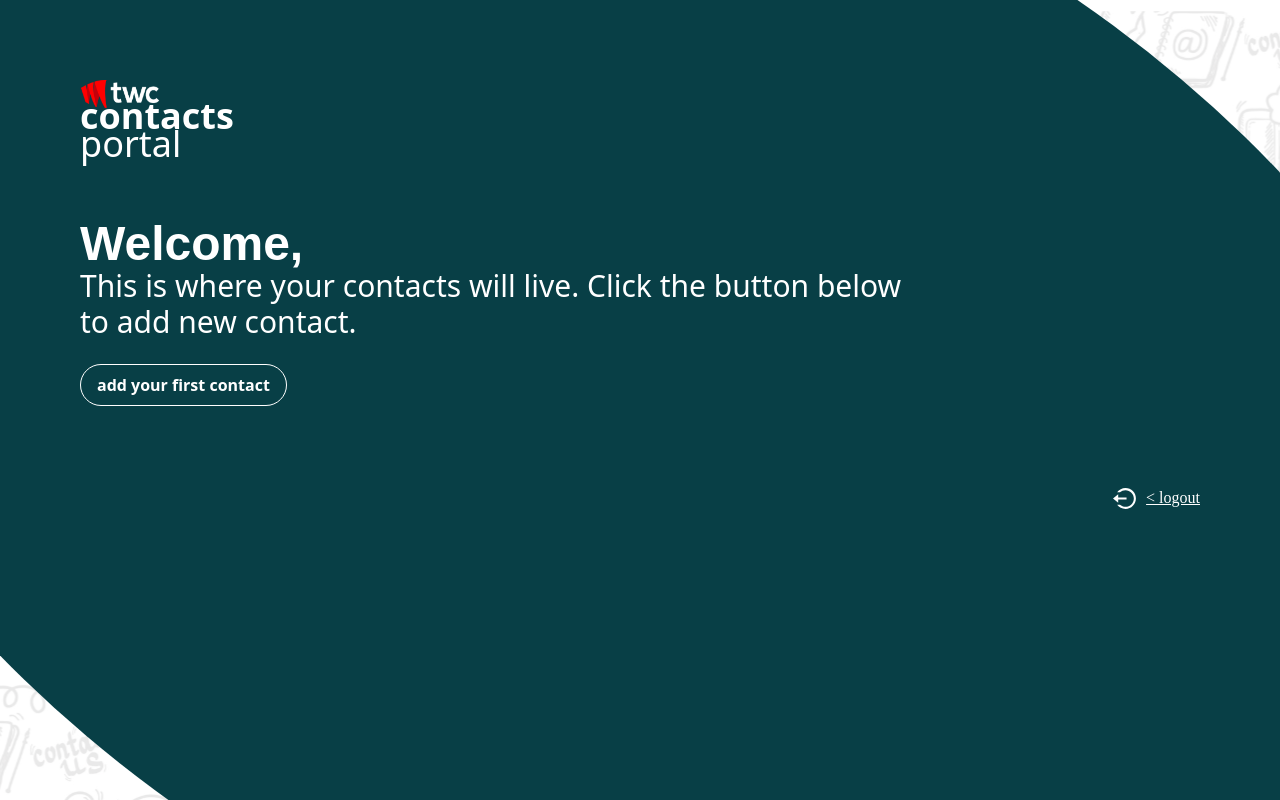
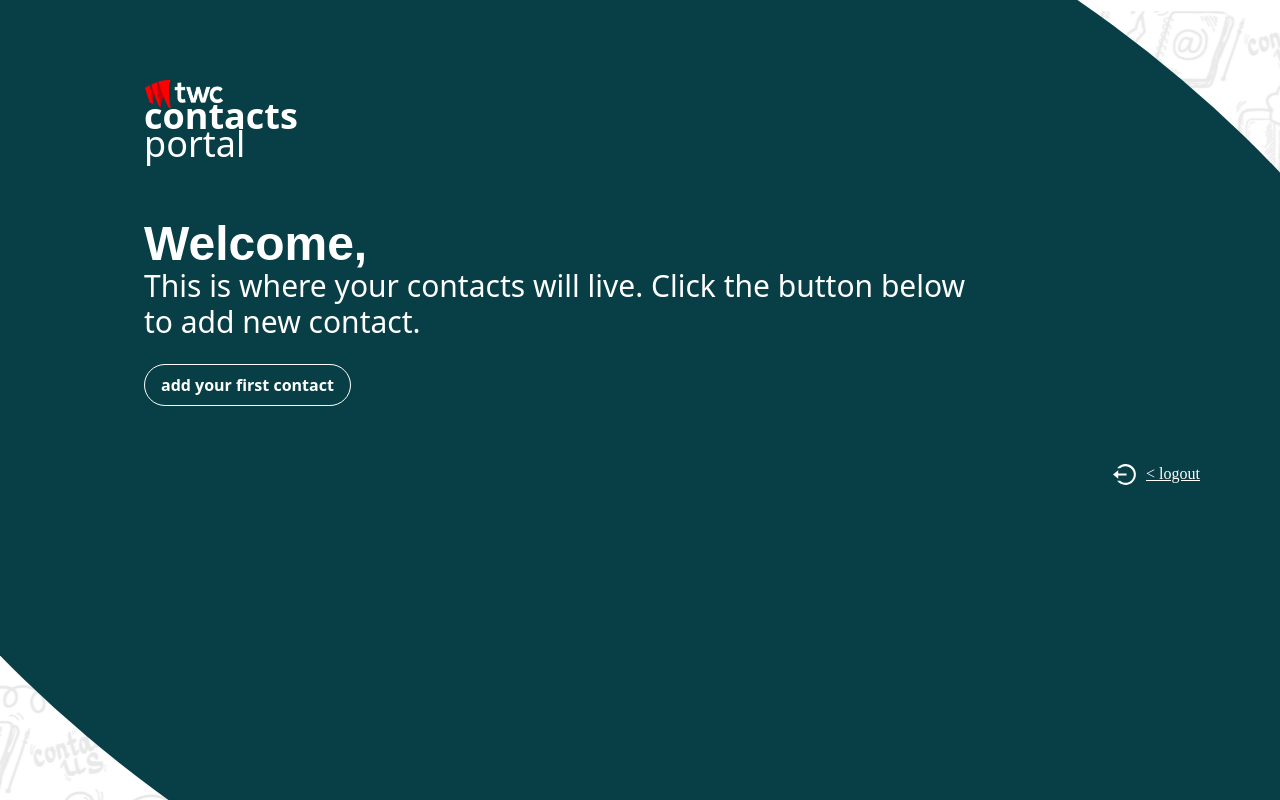
Before and after one commit to ashandimantha2000/twc-test-web, a React (Vite) app: page / in a window 1280 px wide. Built offline with nearby package versions, Linux system fonts and the light colour scheme.

Commit message:
fix: paddings

```diff
--- a/src/components/Background.jsx
+++ b/src/components/Background.jsx
@@ -5,7 +5,7 @@ function Background({ children }) {
   return (
     <div className="bg-Eclipse bg-cover bg-center bg-origin-content bg-no-repeat h-screen">
       <div>
-        <div className="p-20">
+        <div className="px-36 pt-20">
           <img
             src="../src/assets/images/logo-white.png"
             className="w-20 h-7"
@@ -15,7 +15,7 @@ function Background({ children }) {
           <h3 className="ternary -mt-3">portal</h3>
           {children}
         </div>
-        <Link to="/login" className="flex float-end">
+        <Link to="/login" className="flex float-end pt-14">
           <RiLogoutCircleLine color="white" size={25} />
           <h4 className="underline float-right pl-2 pr-20">&lt; logout</h4>
         </Link>
--- a/src/components/Welcome.jsx
+++ b/src/components/Welcome.jsx
@@ -1,5 +1,5 @@
 import Button from "./micro-components/Button";
-
+import { Link } from "react-router-dom";
 import Background from "./Background";
 
 function Welcome() {
@@ -14,7 +14,8 @@ function Welcome() {
             to add new contact.
           </h3>
           <br />
-          <Button text="add your first contact" />
+          <Link to="/contacts">
+          <Button text="add your first contact" /></Link>
         </div>
       </Background>
 
```
